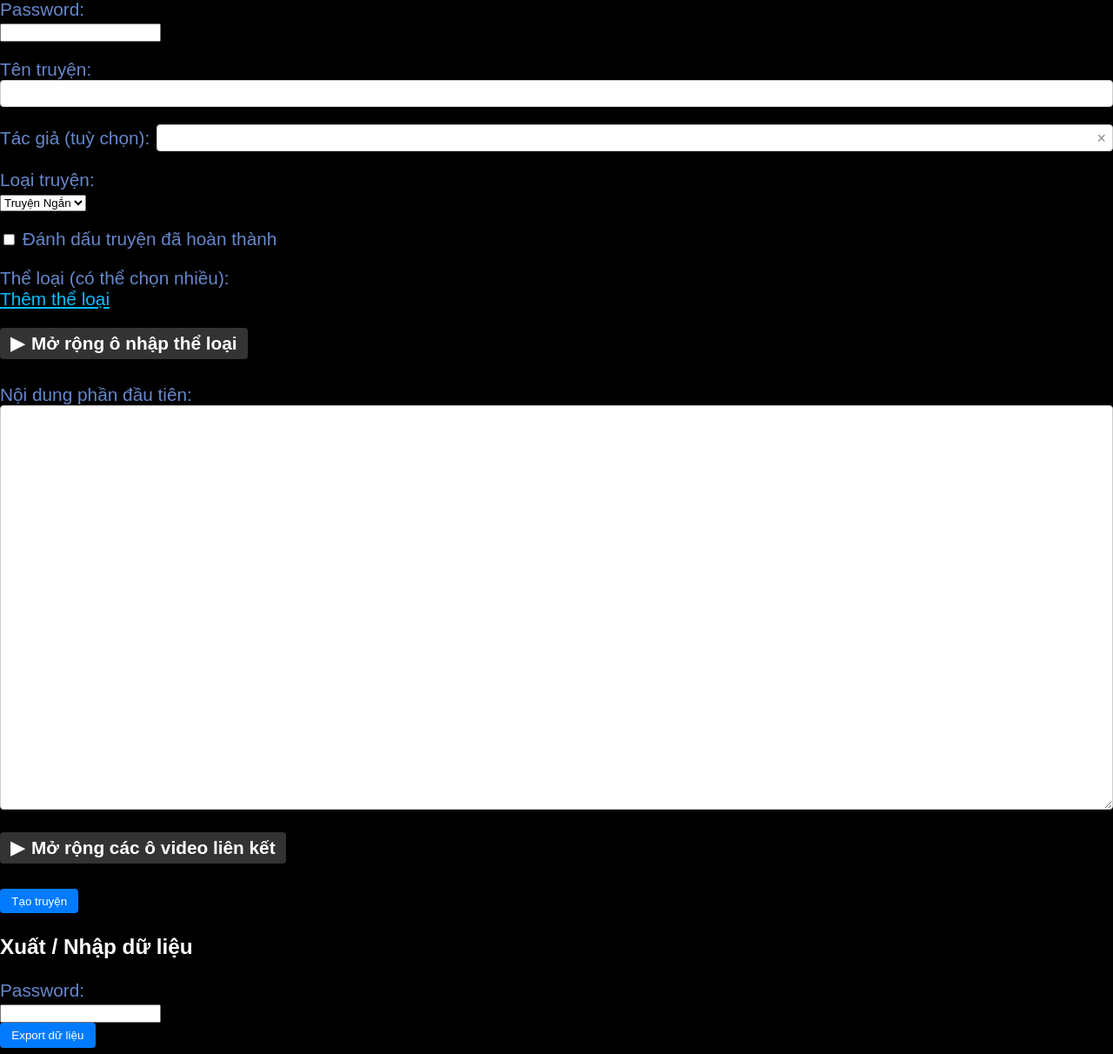
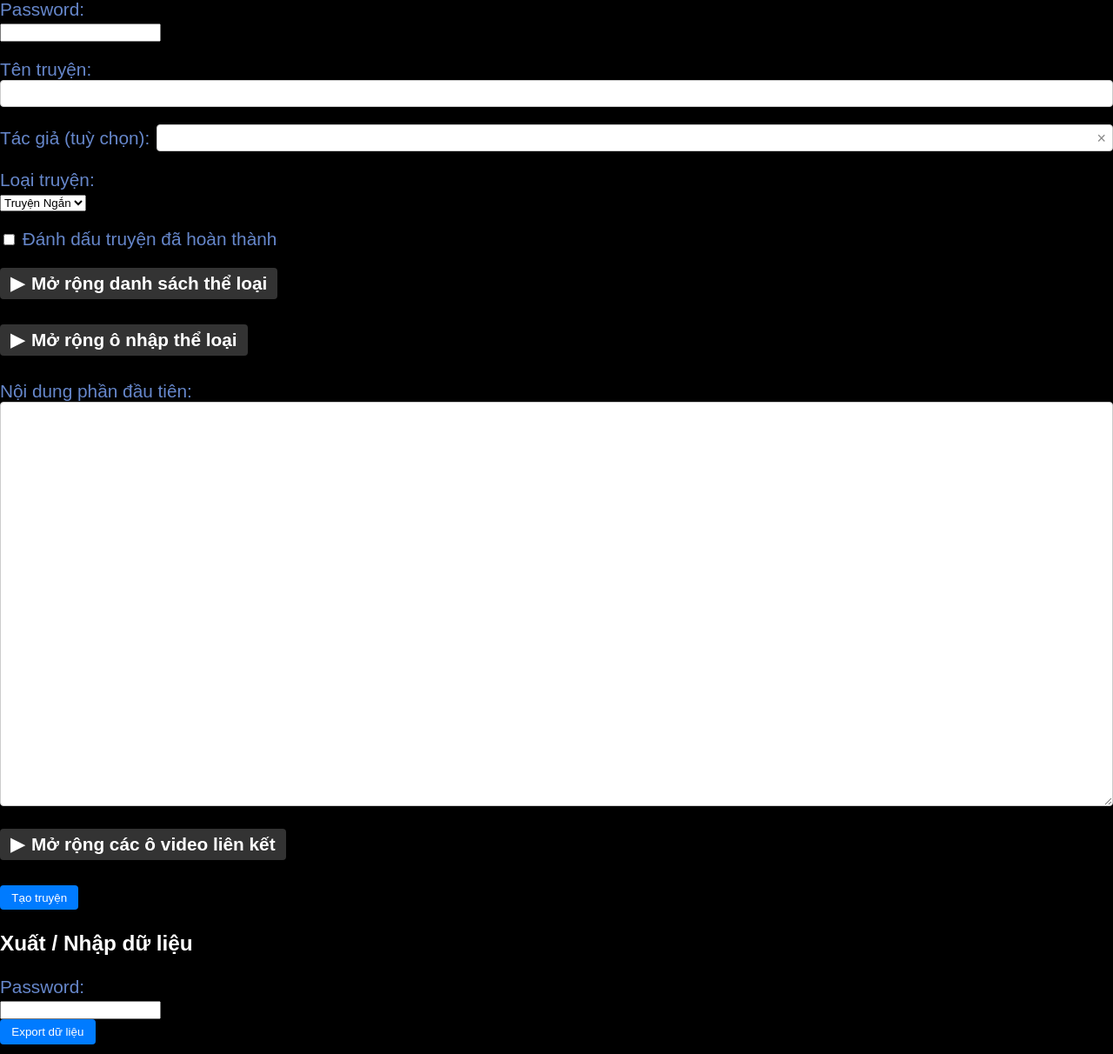
Before and after one commit to tranhiepvn/story-site-flask, a Flask app: page /upload in a window 1280 px wide. Shown: the part 687-1899 px from the top of the page at 87% size. Run offline with Flask 3, Linux system fonts and the light colour scheme; the visitor is signed in with stand-in values (Sample User, id 1); data that the repository does not hold is empty.

Commit message:
thu_gọn_danh_sách_thể_loại_và_các_phần

```diff
--- a/src/templates/layout.html
+++ b/src/templates/layout.html
@@ -889,7 +889,7 @@
         });
     });
 
-    // Toggle cho khối có thể thu gọn (video, bulk categories, ...)
+    // Toggle cho khối có thể thu gọn (video, bulk categories, categories, parts list, ...)
     document.addEventListener('DOMContentLoaded', function() {
         document.querySelectorAll('.video-section-toggle').forEach(function(btn) {
             btn.addEventListener('click', function() {
@@ -902,22 +902,27 @@
                 const label = this.querySelector('.toggle-label');
                 if (!label) return;
 
-                // Lấy nhãn gốc từ data attribute hoặc fallback
-                const openText = this.getAttribute('data-open-text') || 'Thu gọn';
-                const closeText = this.getAttribute('data-close-text') || 'Mở rộng';
+                const openText = this.getAttribute('data-open-text');
+                const closeText = this.getAttribute('data-close-text');
 
-                // Nếu có video-item → hiển thị số ô
+                // Nếu có text tùy chỉnh từ data attribute thì dùng luôn
+                if (openText && closeText) {
+                    label.textContent = target.classList.contains('open') ? openText : closeText;
+                    return;
+                }
+
+                // Tự động: nếu có video-item → hiện số ô
                 const videoItems = target.querySelectorAll('.video-item');
                 if (videoItems.length > 0) {
                     const count = videoItems.length;
                     label.textContent = target.classList.contains('open')
-                        ? `${openText} (${count} ô)`
-                        : `${closeText} (${count} ô)`;
-                } else {
-                    label.textContent = target.classList.contains('open')
-                        ? openText
-                        : closeText;
+                        ? `Thu gọn (${count} ô)`
+                        : `Mở rộng (${count} ô)`;
+                    return;
                 }
+
+                // Mặc định
+                label.textContent = target.classList.contains('open') ? 'Thu gọn' : 'Mở rộng';
             });
         });
     });
--- a/src/templates/upload_new.html
+++ b/src/templates/upload_new.html
@@ -304,6 +304,14 @@
 
   <!-- Thể loại (có màu sắc) -->
   <div class="form-group">
+    <div class="video-section-toggle"
+        data-target="categories-section-new"
+        data-open-text="Thu gọn danh sách thể loại"
+        data-close-text="Mở rộng danh sách thể loại">
+        <span class="toggle-arrow">▶</span>
+        <span class="toggle-label">Mở rộng danh sách thể loại</span>
+    </div>
+    <div id="categories-section-new" class="video-collapsible">
         <label>Thể loại (có thể chọn nhiều):</label><br>
         <div class="category-list-admin" style="max-height: 300px; overflow-y: auto; background: #000;">
           <ul style="list-style: none; padding: 0; margin: 0;">
@@ -336,6 +344,7 @@
           </ul>
         </div>
         <a href="{{ url_for('add_category') }}">Thêm thể loại</a>
+    </div>
   </div>
 
   <div class="form-group">
```
Also changed, not shown: src/templates/upload_edit.html (+19 -1 lines). Lines whose indentation alone changed are shown as unchanged.
